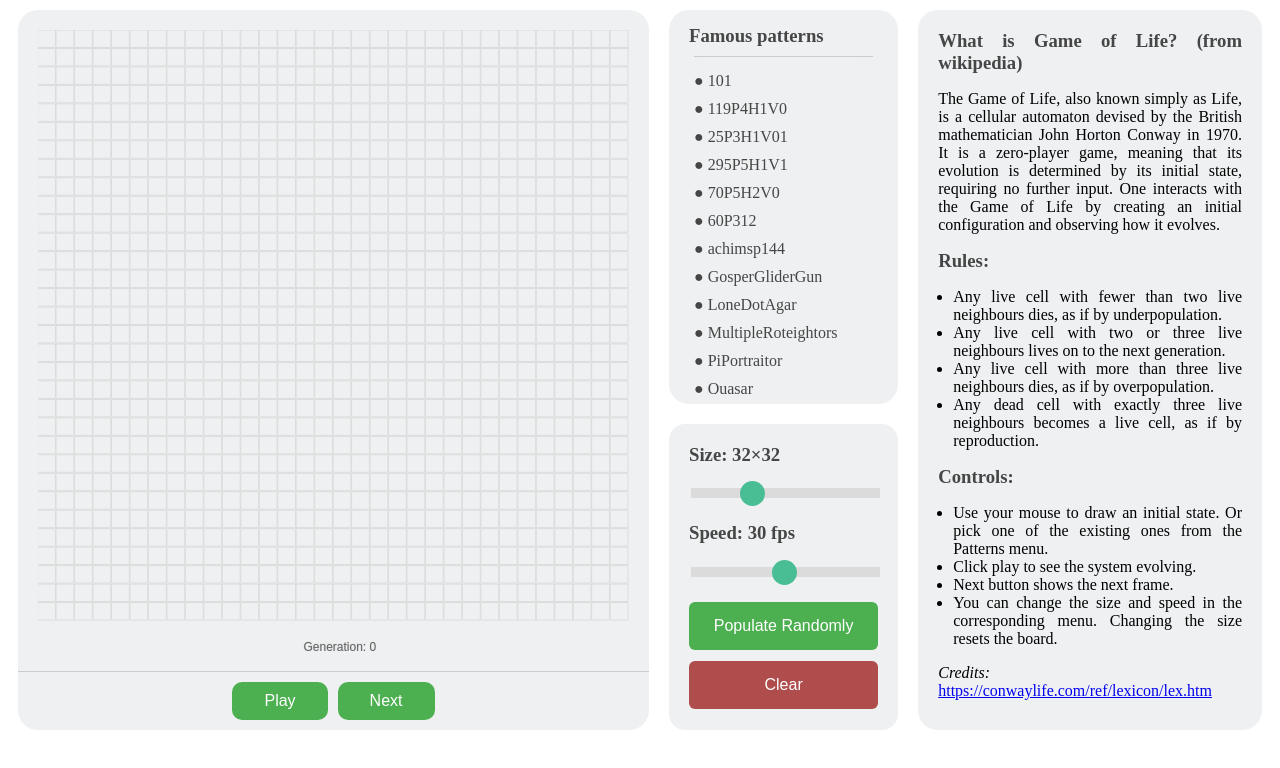
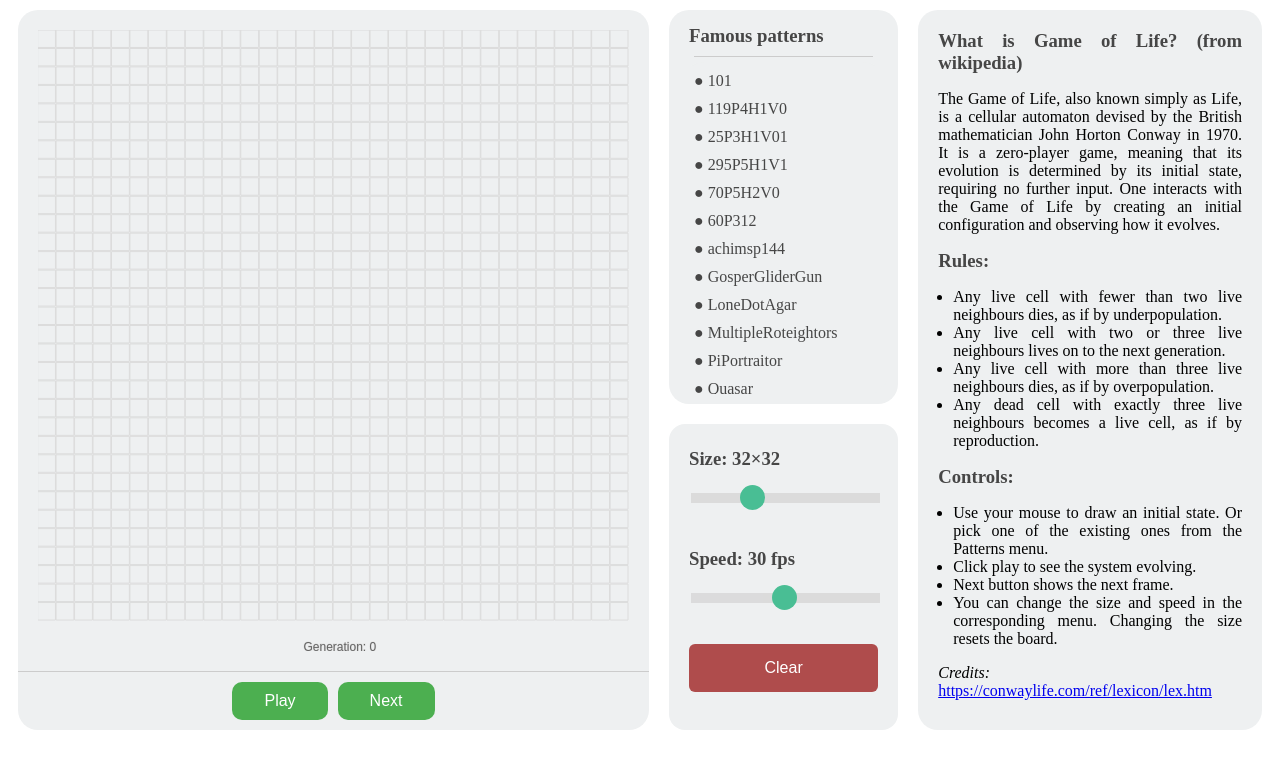
Before and after one commit to erraydin/Game-of-Life, a React (Create React App) app: page / in a window 1280 px wide. Shown: the top 768 px of the page. Built offline with nearby package versions, Linux system fonts and the light colour scheme.

Commit message:
small style change

```diff
--- a/src/components/Preferences/Preferences.module.css
+++ b/src/components/Preferences/Preferences.module.css
@@ -47,6 +47,7 @@
 
 h3 {
     color: rgb(70, 70, 70);
+    margin-top: 5px;
 }
 
 .slider {
@@ -106,7 +107,6 @@ h3 {
 @media(max-width: 1024px) {
     h3 {
         font-size: 14px;
-        margin-bottom: 5px;
         margin-top: 8px;
     }
     .column {
@@ -125,7 +125,7 @@ h3 {
         padding: 10px 32px;
         margin-bottom: 5px;
     }
-    .slider {
+    /* .slider {
         height: 5px;
     }
     .slider::-webkit-slider-thumb {
@@ -135,7 +135,7 @@ h3 {
     .slider::-moz-range-thumb {
         width: 12px;
         height: 12px;
-    }
+    } */
 }
 
 @media(max-width: 500px) {
--- a/src/components/Preferences/Preferences.tsx
+++ b/src/components/Preferences/Preferences.tsx
@@ -34,9 +34,9 @@ const Preferences: FunctionComponent<PreferencesProps> = ({ myP5, size, setSize,
                     className={classes.slider}
                 />
             </div>
-            <button className={classes.populateButton}>
+            {/* <button className={classes.populateButton}>
                 Populate Randomly
-            </button>
+            </button> */}
             <button onClick={() => clearButtonHandler(myP5)} className={classes.clearButton}>
                 Clear
             </button>
--- a/src/p5/mySketch.ts
+++ b/src/p5/mySketch.ts
@@ -129,6 +129,7 @@ const defineSketch = (initialPattern: string) => {
             const divHeight = canvasDiv?.offsetHeight;
             const divWidth = canvasDiv?.offsetWidth;
 
+            //To make it a litte more responsive, but not perfect
             if (sketch.windowHeight < sketch.windowWidth) {
                 width = divHeight! - 70;
                 sketch.createCanvas(width!, width! + 30);
@@ -137,11 +138,7 @@ const defineSketch = (initialPattern: string) => {
                 sketch.createCanvas(width!, width! + 40);
             }
             console.log(width);
-            // sketch.createCanvas(width!, width! + 40);
             sketch.initBoard!(initialPattern);
-            // initialBoard = createEmptyBoard(size);
-            // curBoard = createEmptyBoard(size);
-            // nextBoard = createEmptyBoard(size);
             sketch.stroke(220);
             sketch.strokeWeight(1);
         }
```
